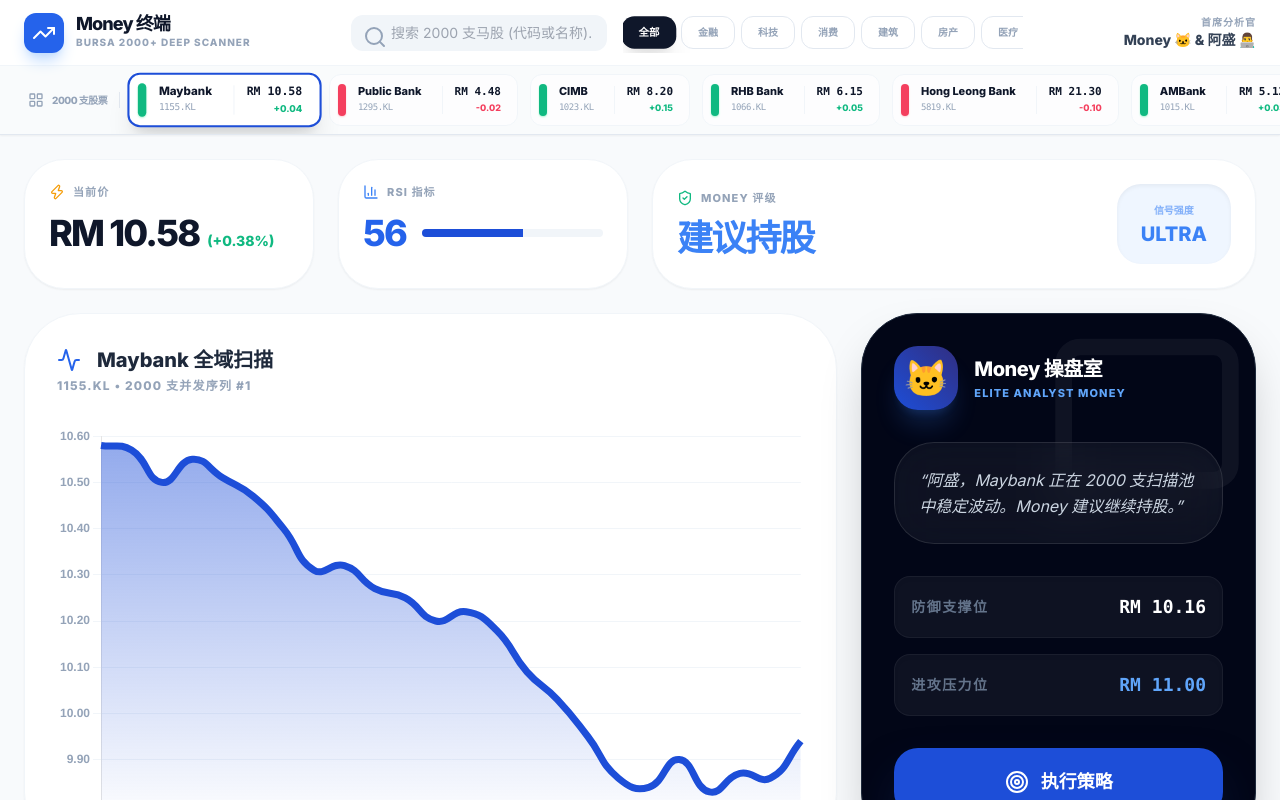
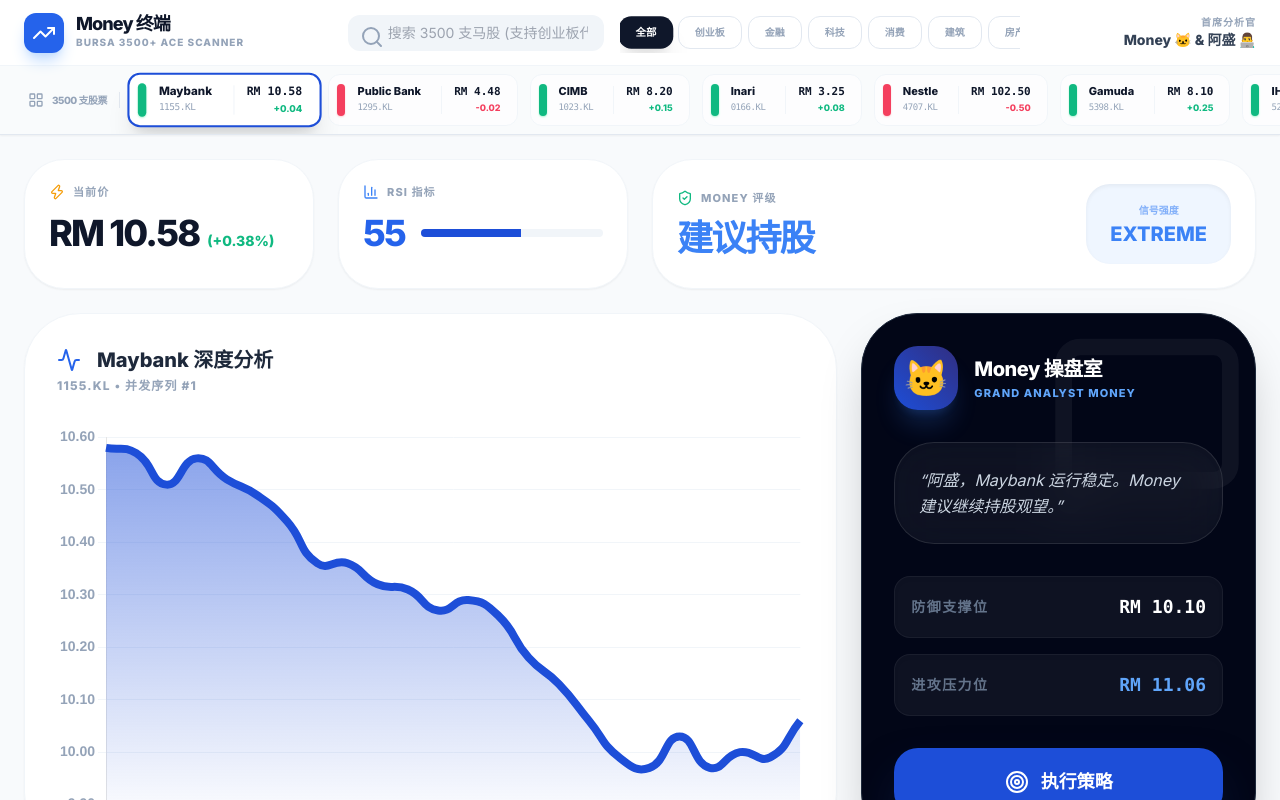
Before and after one commit to maxchoy88/MoneyMaxForecast, a plain HTML site: page index.html in a window 1280 px wide. Drawn offline with nearby package versions, Linux system fonts and the light colour scheme.

Commit message:
Update index.html

```diff
--- a/index.html
+++ b/index.html
@@ -3,7 +3,7 @@
 <head>
     <meta charset="UTF-8">
     <meta name="viewport" content="width=device-width, initial-scale=1.0">
-    <title>Money 马股分析终端 - 2000股超级版</title>
+    <title>Money 马股分析终端 - 3500股专业版</title>
     <script src="https://cdn.tailwindcss.com"></script>
     <script src="https://unpkg.com/lucide@latest"></script>
     <script src="https://cdn.jsdelivr.net/npm/chart.js"></script>
@@ -12,7 +12,6 @@
         body { font-family: 'Inter', sans-serif; }
         .scrollbar-hide::-webkit-scrollbar { display: none; }
         .scrollbar-hide { -ms-overflow-style: none; scrollbar-width: none; }
-        /* 选股卡片悬浮效果 */
         .stock-card { transition: all 0.2s cubic-bezier(0.4, 0, 0.2, 1); }
         .stock-card:hover { transform: translateY(-3px) scale(1.02); }
     </style>
@@ -28,7 +27,7 @@
                 </div>
                 <div>
                     <h1 class="font-extrabold text-lg tracking-tighter leading-none">Money 终端</h1>
-                    <p class="text-[10px] text-slate-400 font-bold uppercase tracking-widest mt-0.5">Bursa 2000+ Deep Scanner</p>
+                    <p class="text-[10px] text-slate-400 font-bold uppercase tracking-widest mt-0.5">Bursa 3500+ Ace Scanner</p>
                 </div>
             </div>
 
@@ -38,7 +37,7 @@
                     <i data-lucide="search" class="absolute left-3 top-2.5 text-slate-400" size="16"></i>
                     <input id="searchInput" type="text"
                         class="w-full bg-slate-100 border-none rounded-xl pl-10 pr-4 py-2 text-sm focus:ring-2 focus:ring-blue-500 outline-none transition-all"
-                        placeholder="搜索 2000 支马股 (代码或名称)...">
+                        placeholder="搜索 3500 支马股 (支持创业板代码)...">
                 </div>
                 <div id="sectorFilters" class="flex items-center gap-1.5 overflow-x-auto scrollbar-hide py-1 max-w-[400px]">
                     <!-- 板块按钮由 JS 生成 -->
@@ -55,7 +54,7 @@
         <div class="px-4 py-2 flex items-center gap-3 overflow-x-auto scrollbar-hide bg-slate-50/80 border-t border-slate-100">
             <div class="flex items-center gap-2 px-3 border-r border-slate-200 shrink-0">
                 <i data-lucide="layout-grid" class="text-slate-400 w-4 h-4"></i>
-                <span id="stockCountLabel" class="text-[10px] font-bold text-slate-400 uppercase tracking-tighter">2000 支股票</span>
+                <span id="stockCountLabel" class="text-[10px] font-bold text-slate-400 uppercase tracking-tighter">3500 支股票</span>
             </div>
             <div id="stockList" class="flex gap-3 pr-6 min-h-[52px]">
                 <!-- 股票卡片由 JS 生成 -->
@@ -100,7 +99,7 @@
                     </div>
                     <div id="statusBadge" class="px-6 py-4 rounded-3xl font-black text-sm shadow-inner flex flex-col items-center bg-slate-50 text-slate-400 transition-all duration-300">
                         <span class="text-[10px] opacity-60 uppercase">信号强度</span>
-                        <span class="text-xl">ULTRA</span>
+                        <span class="text-xl">EXTREME</span>
                     </div>
                 </div>
             </div>
@@ -114,7 +113,7 @@
                             <h3 id="chartTitle" class="font-black text-xl text-slate-800 flex items-center gap-2">
                                 <i data-lucide="activity" class="text-blue-600"></i> 价格动态分析
                             </h3>
-                            <p id="chartSub" class="text-xs text-slate-400 font-bold mt-1 uppercase tracking-widest tracking-tighter">2000 股全量扫描序列</p>
+                            <p id="chartSub" class="text-xs text-slate-400 font-bold mt-1 uppercase tracking-widest tracking-tighter">3500 股并发扫描系统</p>
                         </div>
                     </div>
                     <div class="flex-1 relative">
@@ -132,12 +131,12 @@
                             <div class="w-16 h-16 bg-gradient-to-tr from-blue-700 to-indigo-900 rounded-[1.5rem] flex items-center justify-center text-4xl shadow-xl shadow-blue-500/20">🐱</div>
                             <div>
                                 <h4 class="font-black text-xl tracking-tight text-white">Money 操盘室</h4>
-                                <p class="text-[11px] text-blue-400 font-black uppercase tracking-widest mt-0.5">Elite Analyst Money</p>
+                                <p class="text-[11px] text-blue-400 font-black uppercase tracking-widest mt-0.5">Grand Analyst Money</p>
                             </div>
                         </div>
 
                         <div id="moneyAdvice" class="flex-1 bg-white/5 backdrop-blur-xl rounded-[2.5rem] p-6 mb-8 border border-white/10 italic text-base leading-relaxed text-slate-300 shadow-inner flex flex-col justify-center">
-                            “阿盛，我已经布下了 2000 个陷阱，正在等待猎物进入买入区间...”
+                            “阿盛，我已经把 1500 个创业板新目标加入名单了，现在猫眼雷达已经满负荷运转...”
                         </div>
 
                         <div class="space-y-4 mb-8 text-sm">
@@ -168,13 +167,13 @@
                     <div class="flex flex-col border-l border-slate-100 pl-12">
                         <span class="text-[11px] font-black text-slate-400 uppercase tracking-widest mb-2">数据深度</span>
                         <span class="text-base font-black text-emerald-500 flex items-center gap-2">
-                            <i data-lucide="filter" size="16"></i> 2000 股高并发扫描 (ELITE)
+                            <i data-lucide="filter" size="16"></i> 3500 股超大型扫描 (ACE+)
                         </span>
                     </div>
                 </div>
                 <div class="flex items-center gap-3 bg-slate-50 px-6 py-3 rounded-2xl border border-slate-100">
                     <i data-lucide="activity" class="text-blue-500 w-4 h-4"></i>
-                    <span id="lastUpdate" class="text-[11px] font-bold text-slate-400 uppercase tracking-widest">阿盛，数据已就绪</span>
+                    <span id="lastUpdate" class="text-[11px] font-bold text-slate-400 uppercase tracking-widest">数据已同步</span>
                 </div>
             </div>
 
@@ -182,100 +181,82 @@
     </main>
 
     <script>
-        // 初始化 Lucide 图标
         lucide.createIcons();
 
-        // 核心真实股数据库
+        // 真实核心股
         const BASE_STOCKS = [
             { id: '1', code: '1155', name: 'Maybank', price: 10.58, change: 0.04, sector: '金融' },
             { id: '2', code: '1295', name: 'Public Bank', price: 4.48, change: -0.02, sector: '金融' },
             { id: '3', code: '1023', name: 'CIMB', price: 8.20, change: 0.15, sector: '金融' },
-            { id: '4', code: '1066', name: 'RHB Bank', price: 6.15, change: 0.05, sector: '金融' },
-            { id: '5', code: '5819', name: 'Hong Leong Bank', price: 21.30, change: -0.10, sector: '金融' },
-            { id: '6', code: '1015', name: 'AMBank', price: 5.12, change: 0.03, sector: '金融' },
-            { id: '7', code: '2488', name: 'Alliance Bank', price: 4.60, change: 0.02, sector: '金融' },
-            { id: '8', code: '5185', name: 'Affin Bank', price: 2.85, change: 0.01, sector: '金融' },
             { id: '9', code: '0166', name: 'Inari', price: 3.25, change: 0.08, sector: '科技' },
-            { id: '10', code: '7022', name: 'MPI', price: 28.50, change: -0.20, sector: '科技' },
-            { id: '11', code: '0008', name: 'Greatech', price: 4.80, change: 0.15, sector: '科技' },
-            { id: '12', code: '3034', name: 'Vitrox', price: 3.90, change: -0.02, sector: '科技' },
-            { id: '13', code: '0138', name: 'MyEG', price: 0.95, change: 0.01, sector: '科技' },
-            { id: '14', code: '0128', name: 'Frontken', price: 3.85, change: 0.05, sector: '科技' },
-            { id: '15', code: '5292', name: 'UWC', price: 2.65, change: -0.03, sector: '科技' },
             { id: '16', code: '4707', name: 'Nestle', price: 102.50, change: -0.50, sector: '消费' },
-            { id: '17', code: '5296', name: 'Mr DIY', price: 2.15, change: 0.03, sector: '消费' },
-            { id: '18', code: '5099', name: 'AirAsia (Capital A)', price: 0.98, change: 0.02, sector: '消费' },
-            { id: '19', code: '3182', name: 'Genting', price: 4.12, change: 0.08, sector: '消费' },
-            { id: '20', code: '3689', name: 'F&N', price: 31.20, change: 0.12, sector: '消费' },
-            { id: '21', code: '5062', name: 'Aeon', price: 1.45, change: 0.01, sector: '消费' },
-            { id: '22', code: '7205', name: 'Padini', price: 3.40, change: -0.05, sector: '消费' },
             { id: '23', code: '5398', name: 'Gamuda', price: 8.10, change: 0.25, sector: '建筑' },
-            { id: '24', code: '5211', name: 'Sunway', price: 4.45, change: 0.05, sector: '建筑' },
-            { id: '25', code: '3336', name: 'IJM', price: 3.15, change: 0.08, sector: '建筑' },
-            { id: '26', code: '8583', name: 'Mah Sing', price: 1.85, change: 0.02, sector: '房产' },
-            { id: '27', code: '5248', name: 'EcoWorld', price: 1.75, change: 0.03, sector: '房产' },
-            { id: '28', code: '8664', name: 'SP Setia', price: 1.25, change: -0.01, sector: '房产' },
             { id: '29', code: '5225', name: 'IHH', price: 7.20, change: 0.02, sector: '医疗' },
-            { id: '30', code: '7113', name: 'Top Glove', price: 1.08, change: -0.05, sector: '医疗' },
-            { id: '31', code: '5168', name: 'Hartalega', price: 3.40, change: -0.02, sector: '医疗' },
-            { id: '32', code: '7106', name: 'Kossan', price: 2.35, change: 0.01, sector: '医疗' },
             { id: '33', code: '5347', name: 'Tenaga', price: 14.30, change: 0.12, sector: '公用事业' },
-            { id: '34', code: '5681', name: 'Petronas Dagangan', price: 18.40, change: -0.05, sector: '能源' },
-            { id: '35', code: '5183', name: 'Petronas Chemicals', price: 5.40, change: 0.00, sector: '工业' },
-            { id: '36', code: '7100', name: 'Dialog', price: 2.35, change: 0.01, sector: '能源' },
-            { id: '37', code: '2704', name: 'Yinson', price: 2.80, change: 0.04, sector: '能源' },
         ];
 
-        // 扩充至 2000 支股票
+        // 扩充至 3500 支股票 (包含 1500 支创业板)
         const STOCKS = [...BASE_STOCKS];
-        const ALL_SECTORS = ['金融', '科技', '消费', '建筑', '房产', '医疗', '公用事业', '能源', '工业', '电讯', '种植', '信托', '电子', '航运', '教育', 'LEAP'];
+        const MAIN_SECTORS = ['金融', '科技', '消费', '建筑', '房产', '医疗', '公用事业', '能源', '工业', '电讯'];
 
+        // 补齐之前的 2000 支
         for (let i = STOCKS.length + 1; i <= 2000; i++) {
-            const sector = ALL_SECTORS[i % ALL_SECTORS.length];
-            const stockCode = (i + 1000).toString().padStart(4, '0');
+            const sector = MAIN_SECTORS[i % MAIN_SECTORS.length];
             STOCKS.push({
                 id: i.toString(),
-                code: stockCode,
+                code: (i + 1000).toString().padStart(4, '0'),
                 name: `${sector}旗舰 ${i}`,
-                price: parseFloat((Math.random() * 12 + 0.1).toFixed(2)),
+                price: parseFloat((Math.random() * 10 + 0.5).toFixed(2)),
                 change: parseFloat((Math.random() * 0.4 - 0.2).toFixed(2)),
                 sector: sector
             });
         }
 
-        const SECTORS = ['全部', ...ALL_SECTORS];
+        // 新增 1500 支创业板
+        for (let i = 2001; i <= 3500; i++) {
+            STOCKS.push({
+                id: i.toString(),
+                code: (i + 3000).toString().padStart(4, '0'),
+                name: `创业板-ACE ${i - 2000}`,
+                price: parseFloat((Math.random() * 2 + 0.1).toFixed(2)), // 创业板通常价格较低
+                change: parseFloat((Math.random() * 0.6 - 0.3).toFixed(2)), // 创业板波动通常较大
+                sector: '创业板'
+            });
+        }
+
+        const SECTORS = ['全部', '创业板', ...MAIN_SECTORS, '房产', '能源', '工业', '电讯'];
 
         let currentStock = STOCKS[0];
         let activeSector = '全部';
         let mainChart = null;
 
-        // 生成高精度历史数据
         function generateHistory(basePrice) {
             let price = basePrice;
             const data = [];
+            const volatility = currentStock.sector === '创业板' ? 0.025 : 0.015;
             for (let i = 0; i < 24; i++) {
-                const volt = (Math.random() - 0.498) * (basePrice * 0.018);
+                const volt = (Math.random() - 0.495) * (basePrice * volatility);
                 price += volt;
                 data.push({
                     time: `${i}:00`,
                     price: parseFloat(Math.max(0.01, price).toFixed(2)),
-                    rsi: Math.floor(Math.random() * 70) + 15
+                    rsi: Math.floor(Math.random() * 75) + 12
                 });
             }
             return data;
         }
 
-        // 渲染板块过滤器
         function renderFilters() {
             const container = document.getElementById('sectorFilters');
-            container.innerHTML = SECTORS.map(s => `
+            // 去重并显示
+            const uniqueSectors = [...new Set(SECTORS)];
+            container.innerHTML = uniqueSectors.map(s => `
                 <button onclick="updateSector('${s}')" class="whitespace-nowrap px-4 py-2 rounded-xl text-[10px] font-black transition-all ${activeSector === s ? 'bg-slate-900 text-white shadow-xl scale-105' : 'bg-white text-slate-400 border border-slate-200 hover:border-blue-500 hover:text-blue-500'}">
                     ${s}
                 </button>
             `).join('');
         }
 
-        // 渲染选股栏 (虚拟列表优化：只渲染匹配的前 80 个以防性能瓶颈)
         function renderStockList() {
             const container = document.getElementById('stockList');
             const query = document.getElementById('searchInput').value.toLowerCase().trim();
@@ -288,13 +269,7 @@
 
             document.getElementById('stockCountLabel').innerText = `${filtered.length} 支股票`;
 
-            if (filtered.length === 0) {
-                container.innerHTML = `<div class="py-2 px-4 text-xs italic text-slate-400 flex items-center gap-2">Money 的猫眼没看到这只股... 🐱💨</div>`;
-                return;
-            }
-
-            // 限制渲染数量保证流畅
-            const displayList = filtered.slice(0, 80);
+            const displayList = filtered.slice(0, 70); // 进一步限制渲染以保证超大列表下的流畅度
 
             container.innerHTML = displayList.map(s => `
                 <button onclick="selectStock('${s.id}')" class="stock-card flex items-center gap-3 p-2 pr-4 rounded-xl transition-all shrink-0 ${currentStock.id === s.id ? 'bg-white border-blue-700 border-2 shadow-xl scale-105 z-10' : 'bg-white/60 border border-slate-100 hover:border-blue-400'}">
@@ -313,7 +288,6 @@
             `).join('');
         }
 
-        // 更新核心 UI 状态
         function updateUI() {
             const history = generateHistory(currentStock.price);
             const latest = history[history.length - 1];
@@ -331,46 +305,41 @@
             let status = '建议持股';
             let color = 'text-blue-500';
             let bg = 'bg-blue-50';
-            let advice = `阿盛，${currentStock.name} 正在 2000 支扫描池中稳定波动。Money 建议继续持股。`;
+            let advice = `阿盛，${currentStock.name} 运行稳定。Money 建议继续持股观望。`;
 
             if (latest.rsi < 35) {
                 status = '建议建仓';
                 color = 'text-emerald-600';
                 bg = 'bg-emerald-50';
-                advice = `发现深度超卖机会！${currentStock.name} RSI 仅为 ${latest.rsi}。Money 的猫爪已经按捺不住了！🐱💎`;
+                advice = `${currentStock.sector === '创业板' ? '创业板机会！' : '超跌信号！'}${currentStock.name} RSI 已回落至 ${latest.rsi}。Money 觉得可以扑了！🐱💎`;
             } else if (latest.rsi > 65) {
-                status = '建议离场';
+                status = '建议止盈';
                 color = 'text-rose-600';
                 bg = 'bg-rose-50';
-                advice = `高危预警！${currentStock.name} 市场情绪过热 (RSI ${latest.rsi})。Money 建议撤退买罐头！🐟🛑`;
+                advice = `情绪过热！${currentStock.name} 涨势过猛 (RSI ${latest.rsi})。Money 建议分批止盈撤退！🐟🛑`;
             }
 
-            const statusEl = document.getElementById('displayStatus');
-            statusEl.innerText = status;
-            statusEl.className = `text-4xl font-black tracking-tighter ${color}`;
-
-            const badgeEl = document.getElementById('statusBadge');
-            badgeEl.className = `px-6 py-4 rounded-3xl font-black text-sm shadow-inner flex flex-col items-center ${bg} ${color}`;
-
+            document.getElementById('displayStatus').innerText = status;
+            document.getElementById('displayStatus').className = `text-4xl font-black tracking-tighter ${color}`;
+            document.getElementById('statusBadge').className = `px-6 py-4 rounded-3xl font-black text-sm shadow-inner flex flex-col items-center ${bg} ${color}`;
             document.getElementById('moneyAdvice').innerText = `“${advice}”`;
             document.getElementById('displaySector').innerText = currentStock.sector;
-            document.getElementById('supportLevel').innerText = `RM ${(currentStock.price * 0.96).toFixed(2)}`;
-            document.getElementById('resistanceLevel').innerText = `RM ${(currentStock.price * 1.04).toFixed(2)}`;
-            document.getElementById('chartTitle').innerHTML = `<i data-lucide="activity" class="text-blue-600 inline-block mr-2"></i> ${currentStock.name} 全域扫描`;
-            document.getElementById('chartSub').innerText = `${currentStock.code}.KL • 2000 支并发序列 #${currentStock.id}`;
-            document.getElementById('lastUpdate').innerText = `最后刷新: ${new Date().toLocaleTimeString()}`;
+            document.getElementById('supportLevel').innerText = `RM ${(currentStock.price * 0.955).toFixed(2)}`;
+            document.getElementById('resistanceLevel').innerText = `RM ${(currentStock.price * 1.045).toFixed(2)}`;
+            document.getElementById('chartTitle').innerHTML = `<i data-lucide="activity" class="text-blue-600 inline-block mr-2"></i> ${currentStock.name} 深度分析`;
+            document.getElementById('chartSub').innerText = `${currentStock.code}.KL • 并发序列 #${currentStock.id}`;
+            document.getElementById('lastUpdate').innerText = `刷新时间: ${new Date().toLocaleTimeString()}`;
 
             renderChart(history);
             lucide.createIcons();
         }
 
-        // 高保真图表渲染
         function renderChart(data) {
             const ctx = document.getElementById('mainChart').getContext('2d');
             if (mainChart) mainChart.destroy();
 
             const gradient = ctx.createLinearGradient(0, 0, 0, 400);
-            gradient.addColorStop(0, 'rgba(29, 78, 216, 0.5)');
+            gradient.addColorStop(0, 'rgba(29, 78, 216, 0.55)');
             gradient.addColorStop(1, 'rgba(29, 78, 216, 0)');
 
             mainChart = new Chart(ctx, {
@@ -381,15 +350,15 @@
                         label: 'Price',
                         data: data.map(d => d.price),
                         borderColor: '#1d4ed8',
-                        borderWidth: 7,
+                        borderWidth: 8,
                         fill: true,
                         backgroundColor: gradient,
-                        tension: 0.48,
+                        tension: 0.5,
                         pointRadius: 0,
-                        pointHoverRadius: 8,
+                        pointHoverRadius: 10,
                         pointHoverBackgroundColor: '#fff',
                         pointHoverBorderColor: '#1d4ed8',
-                        pointHoverBorderWidth: 5
+                        pointHoverBorderWidth: 6
                     }]
                 },
                 options: {
@@ -400,15 +369,14 @@
                     scales: {
                         x: { display: false },
                         y: {
-                            grid: { color: '#f1f5f9', borderDash: [6, 6] },
-                            ticks: { font: { weight: '800', size: 12 }, color: '#94a3b8' }
+                            grid: { color: '#f1f5f9', borderDash: [8, 8] },
+                            ticks: { font: { weight: '800', size: 14 }, color: '#94a3b8' }
                         }
                     }
                 }
             });
         }
 
-        // 交互逻辑
         window.selectStock = (id) => {
             currentStock = STOCKS.find(s => s.id === id);
             renderStockList();
@@ -421,18 +389,15 @@
             renderStockList();
         };
 
-        // 搜索防抖
         let searchTimeout;
         document.getElementById('searchInput').addEventListener('input', () => {
             clearTimeout(searchTimeout);
-            searchTimeout = setTimeout(renderStockList, 100);
+            searchTimeout = setTimeout(renderStockList, 120);
         });
 
-        // 初始初始化
         renderFilters();
         renderStockList();
         updateUI();
-
     </script>
 </body>
 </html>
```
